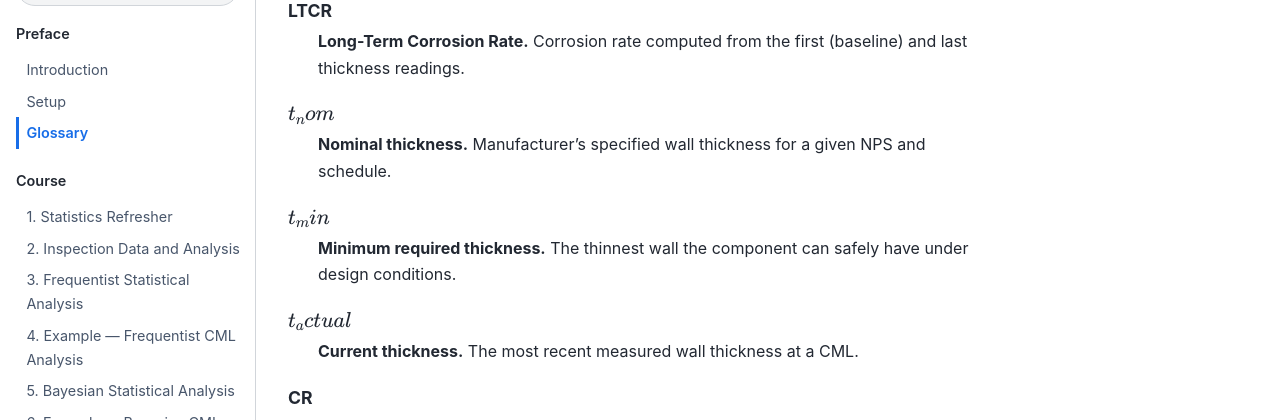
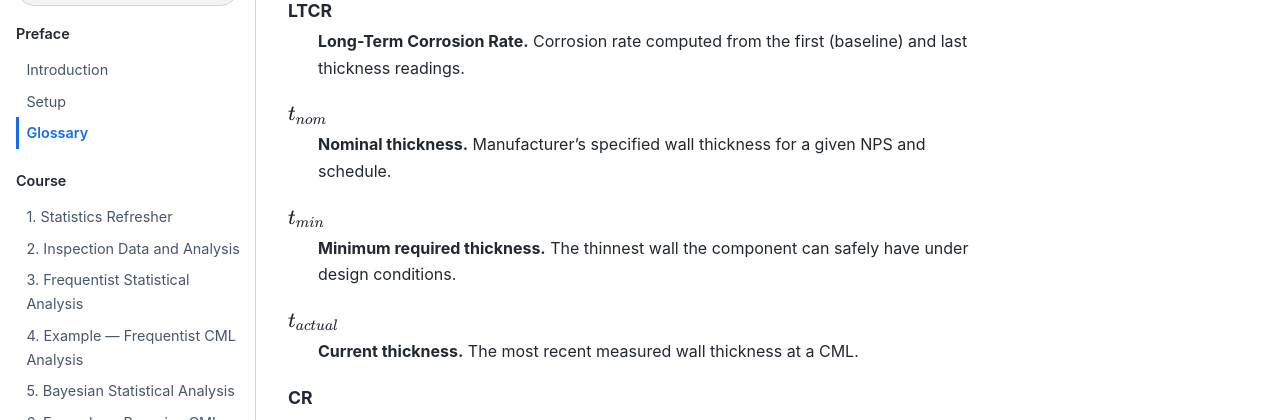
Before and after one commit to sgauspohl3/CML-Statistics, a Jupyter Book: the page built from chapters/glossary.md, in a window 1280 px wide and 900 px high, scrolled down 1402 px. Shown: the part 154-574 px from the top of the window. Built offline with Jupyter Book 1.0.4 settings and Sphinx 7.4.7 and the Sphinx Book theme 1.1.4, drawn with Linux system fonts in a browser that asks for light colours.

Commit message:
formatting fixes

```diff
--- a/_config.yml
+++ b/_config.yml
@@ -35,7 +35,7 @@ sphinx:
           "E": "\\mathbb{E}"
     html_static_path: ['data', 'images', 'widgets']
     html_theme_options:
-      use_repository_button: true
+      use_repository_button: false
       use_issues_button: true
       use_edit_page_button: true
       repository_url: https://github.com/sgauspohl3/CML-Statistics.git
--- a/chapters/glossary.md
+++ b/chapters/glossary.md
@@ -41,13 +41,13 @@ STCR
 LTCR
   **Long-Term Corrosion Rate.** Corrosion rate computed from the first (baseline) and last thickness readings.
 
-$t_nom$
+$t_{nom}$
   **Nominal thickness.** Manufacturer's specified wall thickness for a given NPS and schedule.
 
-$t_min$
+$t_{min}$
   **Minimum required thickness.** The thinnest wall the component can safely have under design conditions.
 
-$t_actual$
+$t_{actual}$
   **Current thickness.** The most recent measured wall thickness at a CML.
 
 CR
```
Also changed, not shown: chapters/01_statistics_refresher.md (+1 -1 lines), chapters/04a_bayesian_example.md (+2 -2 lines).
